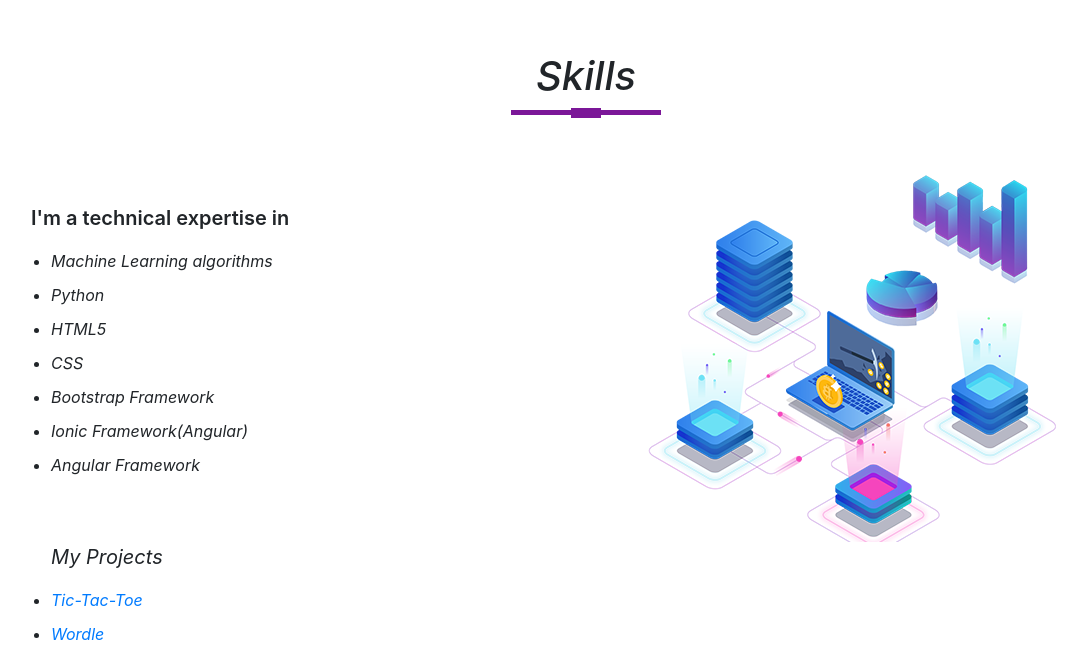
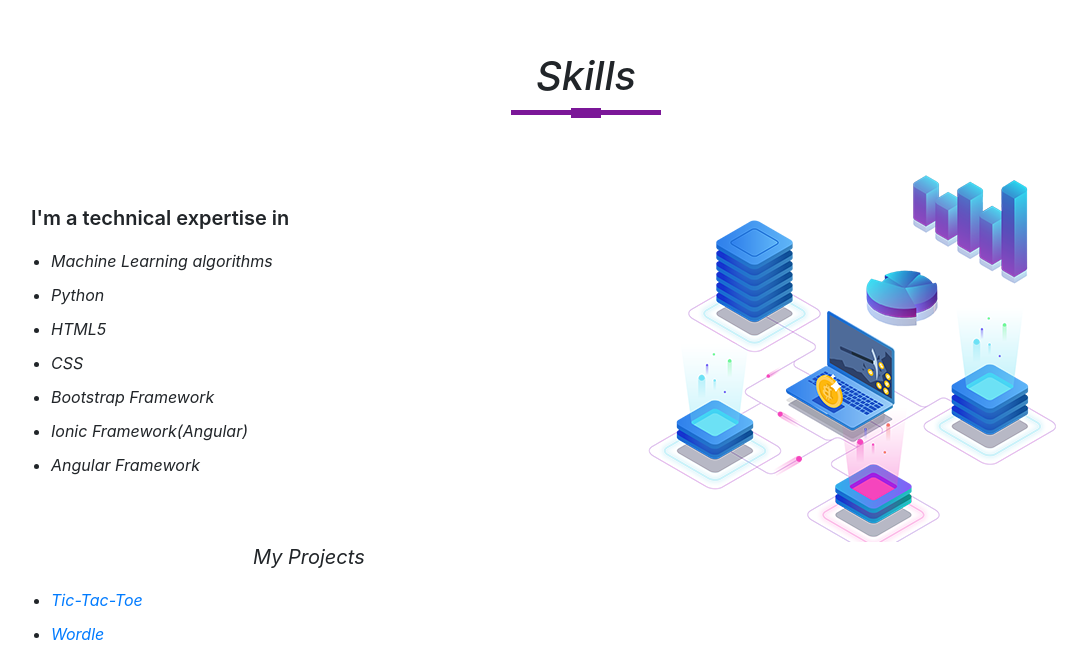
Before and after one commit to Mano-ranjani-A/Mano-ranjani-A.github.io, a plain HTML site: page index.html in a window 1280 px wide. Shown: the part 1244-1903 px from the top of the page, without its empty margins (54-1141 px from the left). Drawn offline with nearby package versions, Linux system fonts and the light colour scheme.

Commit message:
Update styling.css

```diff
--- a/styling.css
+++ b/styling.css
@@ -114,5 +114,5 @@ body{
 
 .heading {
     font-size:20px;
-    margin-left: 20px;
+    margin-left: 20%;
 }
```
